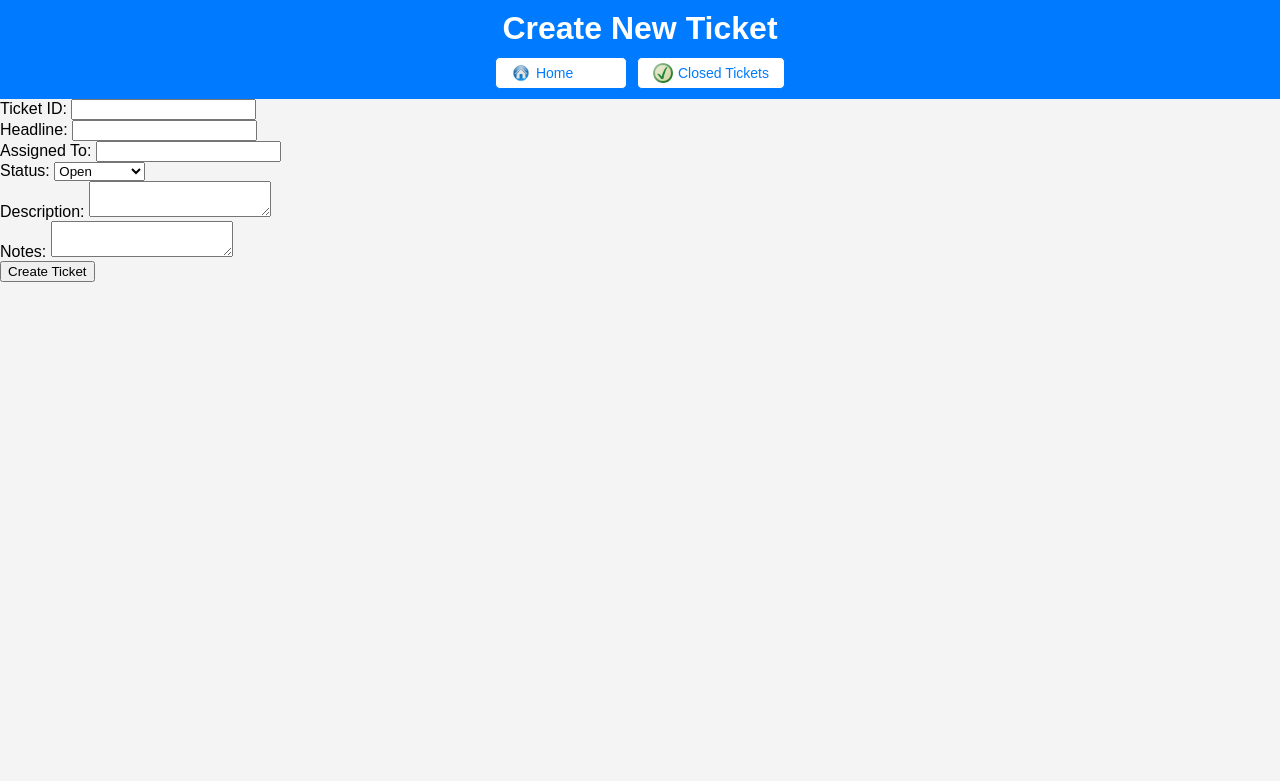
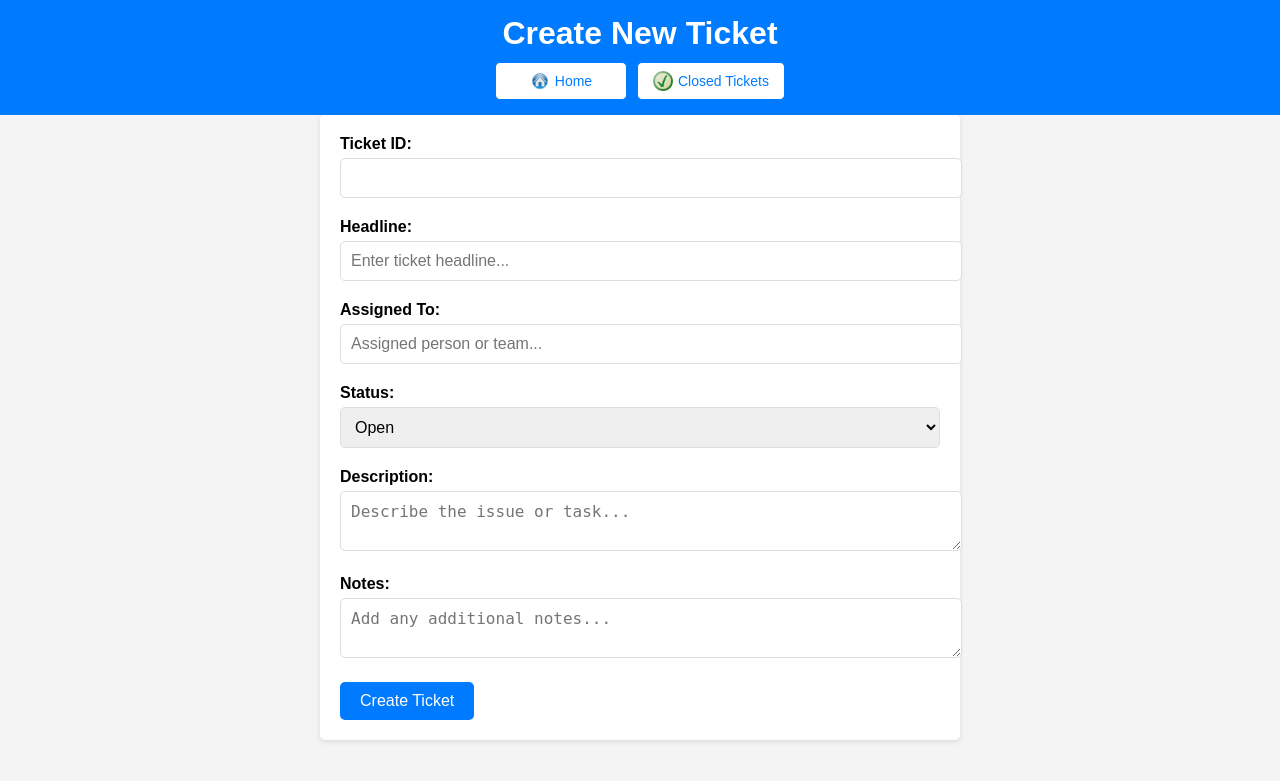
Before and after one commit to imanuelt/ticketingabnet, a Flask app: template templates/create.html in a window 1280 px wide. Shown: the top 781 px of the page. Run offline with Flask 3, Linux system fonts and the light colour scheme; the template is opened without the code that fills it, so the values that code supplies are empty.

Commit message:
Your descriptive message for the changes

```diff
--- a/static/styles.css
+++ b/static/styles.css
@@ -8,7 +8,7 @@ body {
 header {
     background-color: #007bff;
     color: white;
-    padding: 10px 20px;
+    padding: 15px 20px;
     text-align: center;
 }
 
@@ -27,8 +27,9 @@ header h1 {
 .btn {
     display: flex;
     align-items: center;
+    justify-content: center;
     text-decoration: none;
-    padding: 5px 15px;
+    padding: 8px 15px;
     background-color: white;
     color: #007bff;
     border-radius: 5px;
@@ -59,11 +60,6 @@ header h1 {
     box-shadow: 0 2px 5px rgba(0, 0, 0, 0.1);
 }
 
-.stat-box h2 {
-    margin-bottom: 5px;
-    color: #333;
-}
-
 table {
     width: 100%;
     border-collapse: collapse;
@@ -75,9 +71,10 @@ table {
 
 table th,
 table td {
-    padding: 10px;
+    padding: 15px;
     text-align: left;
     border: 1px solid #ddd;
+    word-wrap: break-word; /* Ensure all text fits properly */
 }
 
 table th {
@@ -85,16 +82,49 @@ table th {
     color: white;
 }
 
-@media (max-width: 768px) {
-    .ticket-stats {
-        flex-direction: column;
-    }
+.form-container {
+    background: white;
+    padding: 20px;
+    border-radius: 5px;
+    box-shadow: 0 2px 5px rgba(0, 0, 0, 0.1);
+    max-width: 600px;
+    margin: 0 auto;
+}
 
-    .stat-box {
-        width: 100%;
-    }
+.form-group {
+    margin-bottom: 20px;
+}
 
-    table {
-        font-size: 14px;
-    }
+label {
+    font-weight: bold;
+    margin-bottom: 5px;
+    display: block;
 }
+
+input,
+textarea,
+select {
+    width: 100%;
+    padding: 10px;
+    border-radius: 5px;
+    border: 1px solid #ddd;
+    font-size: 16px;
+}
+
+textarea {
+    resize: vertical;
+}
+
+button.btn-primary {
+    background-color: #007bff;
+    color: white;
+    border: none;
+    padding: 10px 20px;
+    border-radius: 5px;
+    font-size: 16px;
+    cursor: pointer;
+}
+
+button.btn-primary:hover {
+    background-color: #0056b3;
+}
--- a/templates/create.html
+++ b/templates/create.html
@@ -26,11 +26,11 @@
             </div>
             <div class="form-group">
                 <label for="headline">Headline:</label>
-                <input type="text" id="headline" name="headline" required>
+                <input type="text" id="headline" name="headline" placeholder="Enter ticket headline..." required>
             </div>
             <div class="form-group">
                 <label for="assigned_to">Assigned To:</label>
-                <input type="text" id="assigned_to" name="assigned_to" required>
+                <input type="text" id="assigned_to" name="assigned_to" placeholder="Assigned person or team..." required>
             </div>
             <div class="form-group">
                 <label for="status">Status:</label>
@@ -42,11 +42,11 @@
             </div>
             <div class="form-group">
                 <label for="description">Description:</label>
-                <textarea id="description" name="description" required></textarea>
+                <textarea id="description" name="description" placeholder="Describe the issue or task..." required></textarea>
             </div>
             <div class="form-group">
                 <label for="notes">Notes:</label>
-                <textarea id="notes" name="notes"></textarea>
+                <textarea id="notes" name="notes" placeholder="Add any additional notes..."></textarea>
             </div>
             <button type="submit" class="btn-primary">Create Ticket</button>
         </form>
```
Also changed, not shown: templates/index.html (+4 -28 lines).
